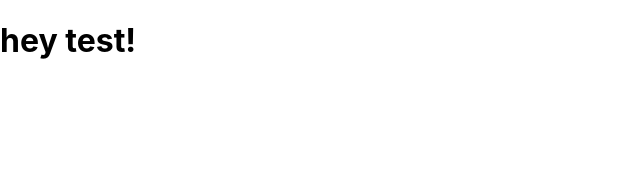
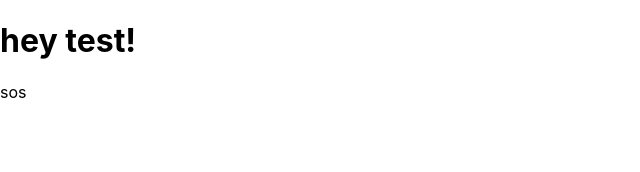
Before and after one commit to matanfadida/CoffeeShop, a Next.js app: page / in a window 1280 px wide. Shown: the top 172 px of the page, without its empty margins (0-640 px from the left). Built offline with nearby package versions, Linux system fonts and the light colour scheme.

Commit message:
start commit

```diff
--- a/pages/index.js
+++ b/pages/index.js
@@ -2,6 +2,7 @@ export default function Home() {
   return (
     <div>
       <h1>hey test!</h1>
+      <p>sos</p>
     </div>
   )
 }
```
